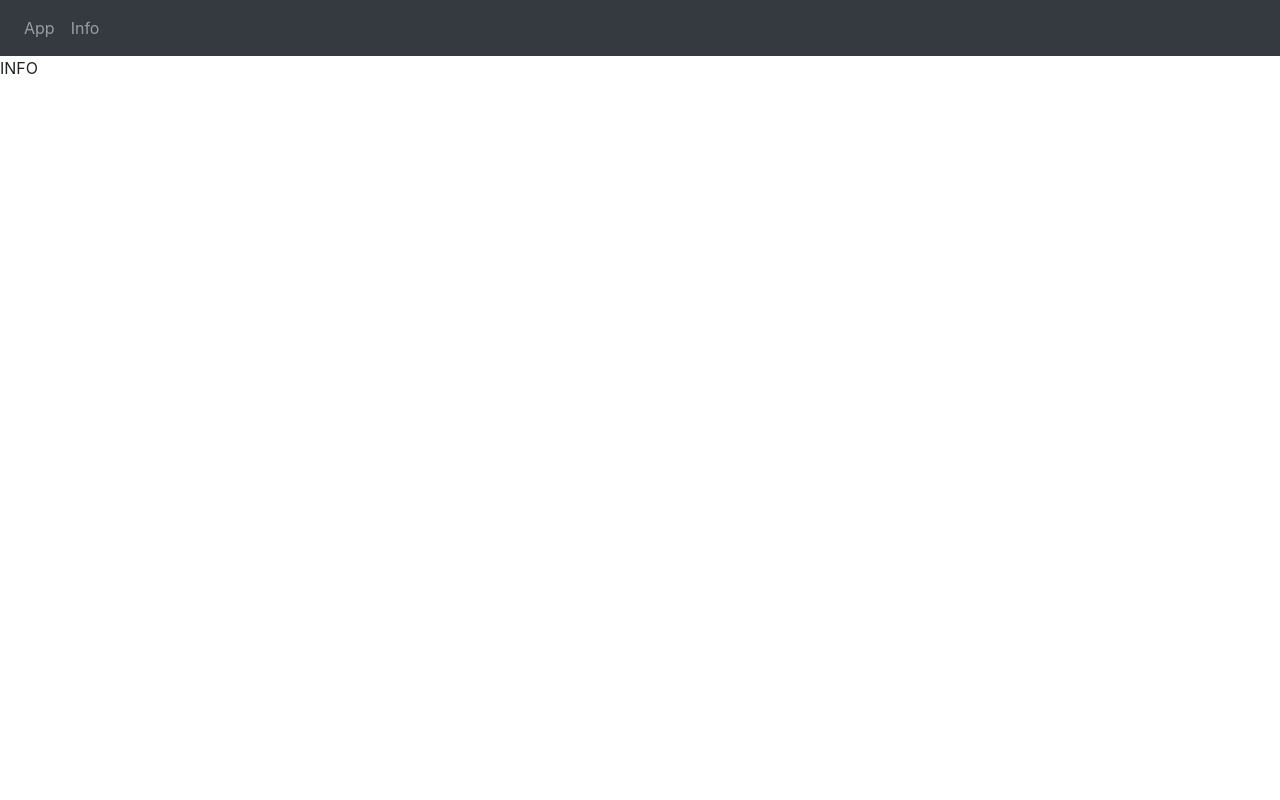
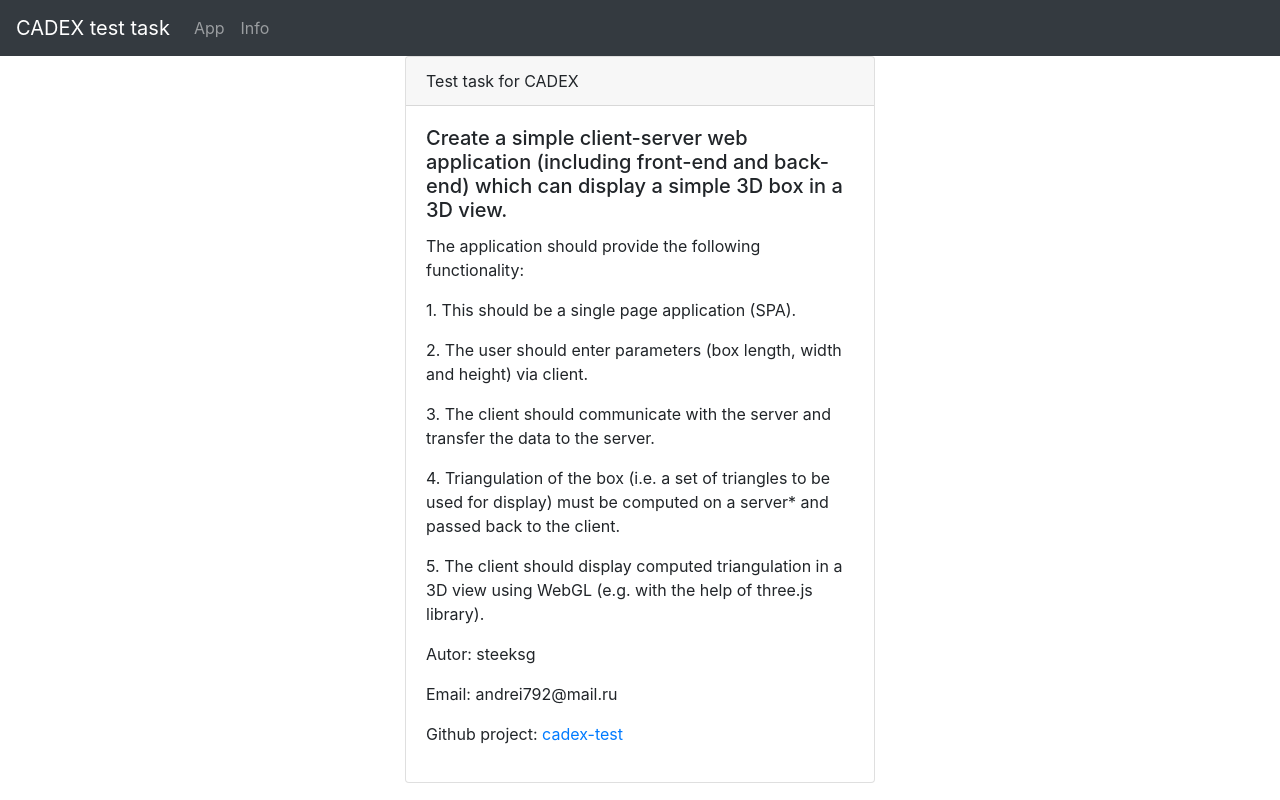
Before and after one commit to steeksg/cadex-test, a React (Create React App) app in the folder client/: page /info in a window 1280 px wide. Built offline with nearby package versions, Linux system fonts and the light colour scheme.

Commit message:
Refactoring

```diff
--- a/client/public/index.html
+++ b/client/public/index.html
@@ -14,7 +14,7 @@
       manifest.json provides metadata used when your web app is installed on a
       user's mobile device or desktop. See https://developers.google.com/web/fundamentals/web-app-manifest/
     -->
-    <link rel="manifest" href="%PUBLIC_URL%/manifest.json" />
+    <!-- <link rel="manifest" href="%PUBLIC_URL%/manifest.json" /> -->
     <!--
       Notice the use of %PUBLIC_URL% in the tags above.
       It will be replaced with the URL of the `public` folder during the build.
--- a/client/src/App.js
+++ b/client/src/App.js
@@ -11,9 +11,9 @@
   return (
     <div className="App">
       <NavbarApp />
-      <conteiner>
+      <div className="container">
         <Router>{routes}</Router>
-      </conteiner>
+      </div>
     </div>
   );
 }
--- a/client/src/App.scss
+++ b/client/src/App.scss
@@ -1 +1,15 @@
 @import "~bootstrap/scss/bootstrap";
+
+.container {
+    width:500px;
+}
+
+.threePanel {
+    border: 3px solid #aeb6be;
+    border-radius: 10px;
+    padding: 15px;
+}
+
+.formContainer{
+    margin-bottom: 15px;
+}
--- a/client/src/components/formSendingToServer/formSendingToServer.jsx
+++ b/client/src/components/formSendingToServer/formSendingToServer.jsx
@@ -17,11 +17,15 @@
   };
 
   handleSubmit = (event) => {
-    fetch(
-      `http://localhost:9000/triangle/cube?length=${this.state.length}&width=${this.state.width}&height=${this.state.height}`
-    )
-      .then((response) => response.json())
-      .then((response) => this.handleRecivedData(response));
+    try {
+      fetch(
+        `http://localhost:9000/triangle/cube?length=${this.state.length}&width=${this.state.width}&height=${this.state.height}`
+      )
+        .then((response) => response.json())
+        .then((response) => this.handleRecivedData(response));
+    } catch (error) {
+      console.log("Error response server!");
+    }
 
     if (!!event) event.preventDefault();
   };
@@ -36,7 +40,7 @@
 
   render() {
     return (
-      <div>
+      <div className="formContainer">
         <Form onSubmit={this.handleSubmit}>
           <Form.Group>
             <Form.Label>Length:</Form.Label>
--- a/client/src/components/navbar/navbar.jsx
+++ b/client/src/components/navbar/navbar.jsx
@@ -1,14 +1,15 @@
 import React from "react";
 import Navbar from "react-bootstrap/Navbar";
-import Nav from 'react-bootstrap/Nav';
+import Nav from "react-bootstrap/Nav";
 
 function NavbarApp() {
   return (
     <Navbar collapseOnSelect expand="lg" bg="dark" variant="dark">
-        <Nav className="mr-auto">
-          <Nav.Link href="/">App</Nav.Link>
-          <Nav.Link href="/info">Info</Nav.Link>
-        </Nav>
+      <Navbar.Brand >CADEX test task</Navbar.Brand>
+      <Nav className="mr-auto">
+        <Nav.Link href="/">App</Nav.Link>
+        <Nav.Link href="/info">Info</Nav.Link>
+      </Nav>
     </Navbar>
   );
 }
--- a/client/src/components/threePanel/ThreePanel.jsx
+++ b/client/src/components/threePanel/ThreePanel.jsx
@@ -2,11 +2,9 @@
 import * as THREE from "three";
 import { OrbitControls } from "three/examples/jsm/controls/OrbitControls";
 import FormSendingToServer from "../formSendingToServer/formSendingToServer";
-import { SceneUtils } from "three//examples/jsm/utils/SceneUtils.js";
+import { SceneUtils } from "three/examples/jsm/utils/SceneUtils.js";
 
 class ThreePanel extends Component {
-  // routers = useRouts();
-
   constructor(props) {
     super(props);
     this.state = {
@@ -41,7 +39,7 @@
 
     this.scene = new THREE.Scene();
     this.material = new THREE.MeshNormalMaterial();
-    this.renderer.setSize(500, 500);
+    this.renderer.setSize(this.sceneContainer.clientWidth, this.sceneContainer.clientWidth);
   }
 
   animate() {
@@ -79,9 +77,9 @@
 
   render() {
     return (
-      <div className="threePanel">
+      <div className="threePanel" >
+        <FormSendingToServer handleRecivedData={this.handleRecivedData} />
         <div ref={(ref) => (this.sceneContainer = ref)} />
-        <FormSendingToServer handleRecivedData={this.handleRecivedData} />
       </div>
     );
   }
--- a/client/src/pages/infoPage.jsx
+++ b/client/src/pages/infoPage.jsx
@@ -1,7 +1,40 @@
-import React from 'react'
+import React from "react";
+import Card from "react-bootstrap/Card";
 
 export const InfoPage = () => {
-    return (
-        <div>INFO</div>
-    )
-}
+  return (
+    <Card>
+      <Card.Header>Test task for CADEX</Card.Header>
+      <Card.Body>
+        <Card.Title>
+          Create a simple client-server web application (including front-end and
+          back-end) which can display a simple 3D box in a 3D view.
+        </Card.Title>
+        <Card.Text>
+          <p>The application should provide the following functionality:</p>{" "}
+          <p>1. This should be a single page application (SPA).</p>{" "}
+          <p>
+            2. The user should enter parameters (box length, width and height)
+            via client.
+          </p>{" "}
+          <p>
+            3. The client should communicate with the server and transfer the
+            data to the server.
+          </p>{" "}
+          <p>
+            4. Triangulation of the box (i.e. a set of triangles to be used for
+            display) must be computed on a server* and passed back to the
+            client.
+          </p>{" "}
+          <p>
+            5. The client should display computed triangulation in a 3D view
+            using WebGL (e.g. with the help of three.js library).
+          </p>
+          <p>Autor: steeksg</p>
+          <p>Email: andrei792@mail.ru</p>
+          <p>Github project: <a href="https://github.com/">cadex-test</a></p>
+        </Card.Text>
+      </Card.Body>
+    </Card>
+  );
+};
--- a/client/src/pages/mainPage.jsx
+++ b/client/src/pages/mainPage.jsx
@@ -1,7 +1,14 @@
-import React from "react";
+import React, { useState } from "react";
 
 import ThreePanel from "../components/threePanel/ThreePanel";
 
 export const MainPage = () => {
-  return <ThreePanel />;
+  const [showError, setShowError] = useState(false);
+  const [errors, serErrors] = useState([]);
+
+  return (
+    <div>
+      <ThreePanel />
+    </div>
+  );
 };
--- a/package.json
+++ b/package.json
@@ -1,5 +1,5 @@
 {
-  "name": "cad-sev",
+  "name": "cad-test",
   "version": "1.0.0",
   "description": "",
   "main": "index.js",
```
Also changed, not shown: 2 other files (tests, documents, lock files or other folders).
